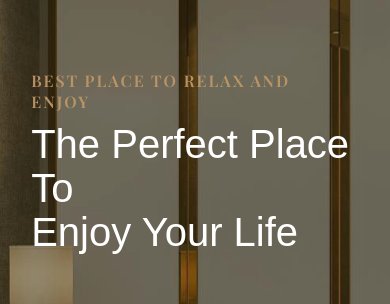
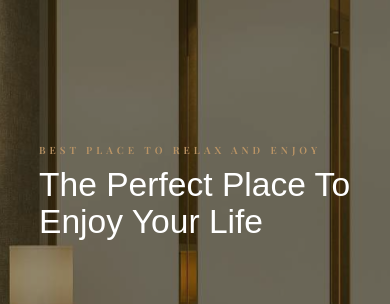
Before and after one commit to trabalhoWebUFSC/trabalhoWebUFSC, a React (Create React App) app in the folder frontend/: page / in a window 390 px wide. Shown: the part 260-564 px from the top of the page. Built offline with nearby package versions, Linux system fonts and the light colour scheme; no server answers; a web font is replaced by a local one.

Commit message:
Refactor media queries in HeroHotel.module.css
Updated media queries for title and subtitle styles.

```diff
--- a/frontend/src/components/HeroHotel/HeroHotel.module.css
+++ b/frontend/src/components/HeroHotel/HeroHotel.module.css
@@ -48,20 +48,14 @@
 }
 
 
-@media (max-width: 1200px) {
-  .title {
-    font-size: 4rem;
-  }
-}
 
-
-@media (max-width: 768px) {
+@media (min-width:750px) and (max-width: 1180px) {
   .heroSection {
     min-height: 100vh; }
 
 
   .title {
-    font-size: 40px;
+    font-size: 70px;
   }
 
   .subtitle {
@@ -74,16 +68,16 @@
   }
 }
 
-@media (min-width: 480px) and (max-width:500px) {
+@media (min-width: 320px) and (max-width:570px) {
   .title {
     font-size: 2.1rem;
 
   }
 
   .subtitle{
-    font-size:25px;
-    width:370px;
-    height:27px;
+    font-size:10px;
+    width:380px;
+
   }
 
   .heroContent{
```
